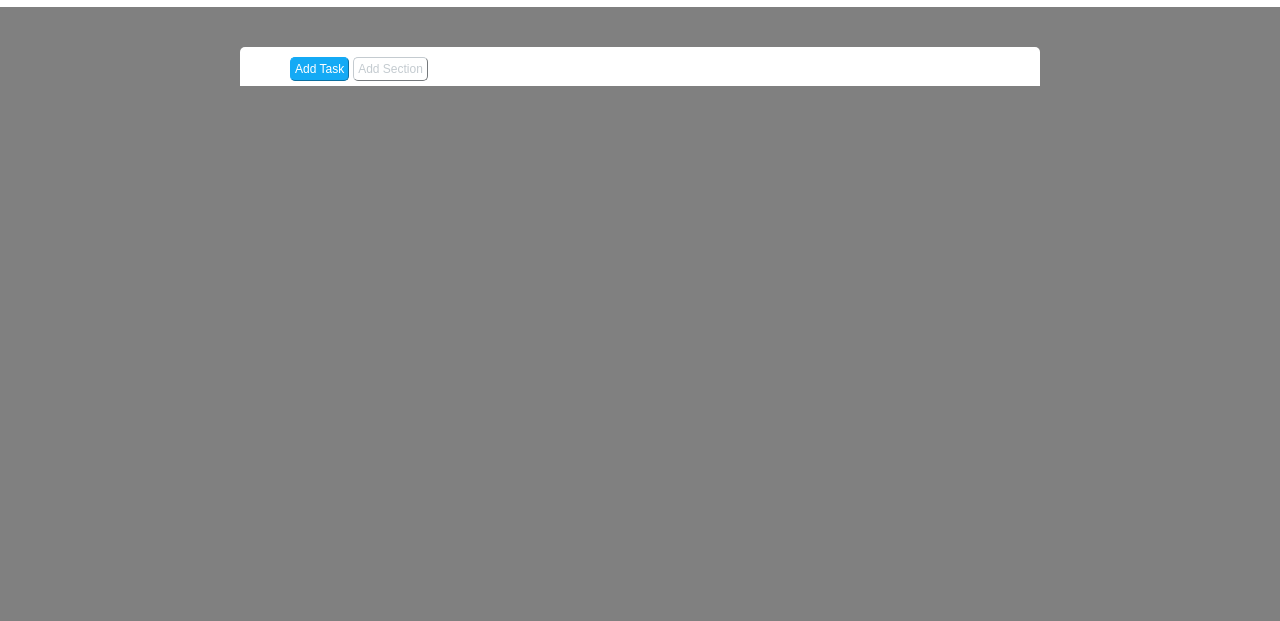
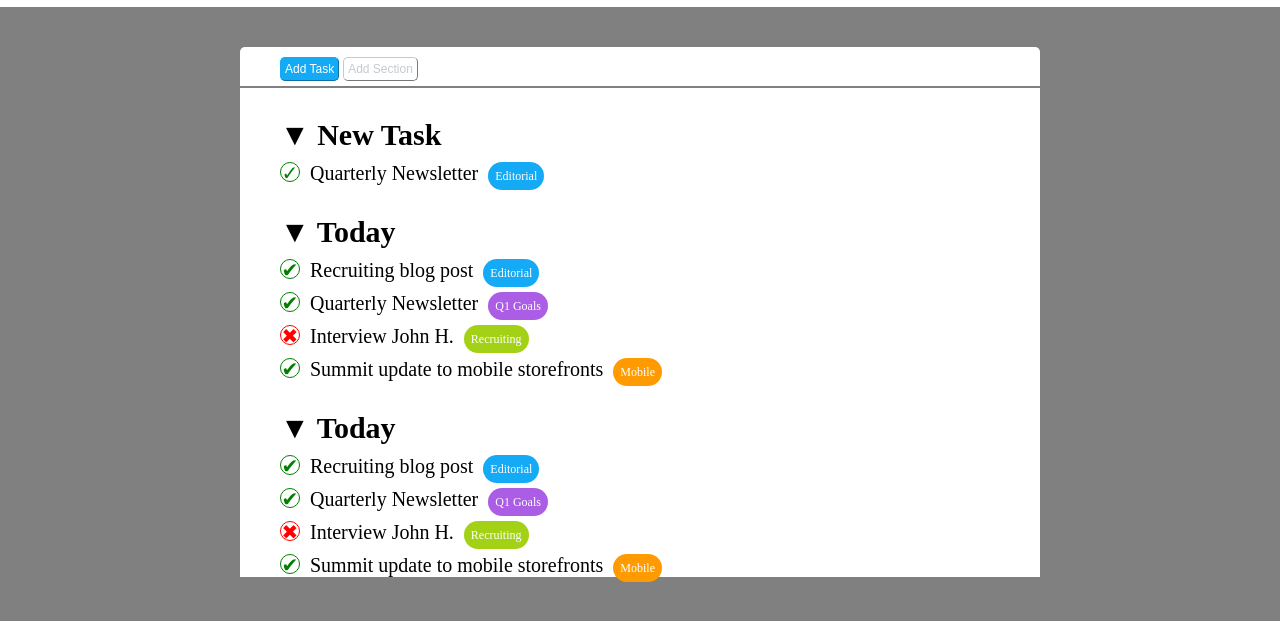
Before and after one commit to federicodececco/html-css-toboolist, a plain HTML site: page index.html in a window 1280 px wide. Shown: the part 63-684 px from the top of the page. Drawn offline with Linux system fonts and the light colour scheme.

Commit message:
add: first two lists of main section

```diff
--- a/css/style.css
+++ b/css/style.css
@@ -55,19 +55,19 @@ h1 {
   width: 800px;
   margin: auto;
 
-  padding-left: 20px;
+  padding-left: 40px;
   padding-top: 10px;
   padding-bottom: 5px;
-  border-top-left-radius: 5px ;
-  border-top-right-radius: 5px ;
+  border-top-left-radius: 5px;
+  border-top-right-radius: 5px;
 }
 
 .b1 {
   background-color: #14aaf5;
   font-size: 12px;
   color: white;
-  margin-left: 30px;
-  border-color:#14aaf5 ;
+
+  border-color: #14aaf5;
 }
 .b2 {
   background-color: white;
@@ -83,6 +83,69 @@ h1 {
 
 */
 
+.bold {
+  font-weight: bold;
+  font-size: 30px;
+}
 main {
   background-color: white;
+  background-color: white;
+  width: 800px;
+  margin: auto;
+  margin-top: 2px;
+  padding-top: 30px;
+  padding-left: 40px;
 }
+.circle {
+  border-radius: 100%;
+  display: inline-block;
+  height: 20px;
+  width: 20px;
+  border: 1px solid;
+  text-align: center;
+  line-height: 20px;
+  font-size: 20px;
+}
+.true {
+  border-color: green;
+  color: green;
+}
+.false {
+  border-color: red;
+  color: red;
+}
+ul {
+  list-style: none;
+}
+li {
+  font-size: 20px;
+  margin-top: 10px;
+}
+ul {
+  margin-bottom: 30px;
+}
+.box {
+  font-size: 12px;
+  border-radius: 20px;
+  margin-left: 5px;
+  padding: 7px;
+  color: white;
+}
+.text {
+  margin-left: 10px;
+}
+.ed {
+  background-color: #14aaf5;
+}
+.web {
+  background-color: #ec4a9d;
+}
+.mobile {
+  background-color: #ff9b00;
+}
+.rec {
+  background-color: #a3d116;
+}
+.q1{
+  background-color: #ab5de6;
+}
--- a/index.html
+++ b/index.html
@@ -17,6 +17,27 @@
       <button type="button" class="btn b2">Add Section</button>
     </section>
 
-    <main></main>
+    <main>
+       <h2 class="bold">&#9660 New Task</h2>
+        <ul>
+            <li><span class="circle true">&#10003</span><span class="text">Quarterly Newsletter</span> <span class="box ed">Editorial</span></li>
+        </ul>
+        <h2 class="bold">&#9660 Today</h2>
+        <ul>
+            <li><span class="circle true">&#10004</span><span class="text">Recruiting blog post</span> <span class="box ed">Editorial</span></li>
+            <li><span class="circle true">&#10004</span><span class="text">Quarterly Newsletter</span> <span class="box q1">Q1 Goals</span></li>
+            <li><span class="circle false">&#10006;</span><span class="text">Interview John H.</span> <span class="box rec">Recruiting</span></li>
+            <li><span class="circle true">&#10004</span><span class="text">Summit update to mobile storefronts</span> <span class="box mobile">Mobile</span></li>
+        </ul>
+        <h2 class="bold">&#9660 Today</h2>
+        <ul>
+            <li><span class="circle true">&#10004</span><span class="text">Recruiting blog post</span> <span class="box ed">Editorial</span></li>
+            <li><span class="circle true">&#10004</span><span class="text">Quarterly Newsletter</span> <span class="box q1">Q1 Goals</span></li>
+            <li><span class="circle false">&#10006;</span><span class="text">Interview John H.</span> <span class="box rec">Recruiting</span></li>
+            <li><span class="circle true">&#10004</span><span class="text">Summit update to mobile storefronts</span> <span class="box mobile">Mobile</span></li>
+        </ul>
+
+
+    </main>
   </body>
 </html>
```
